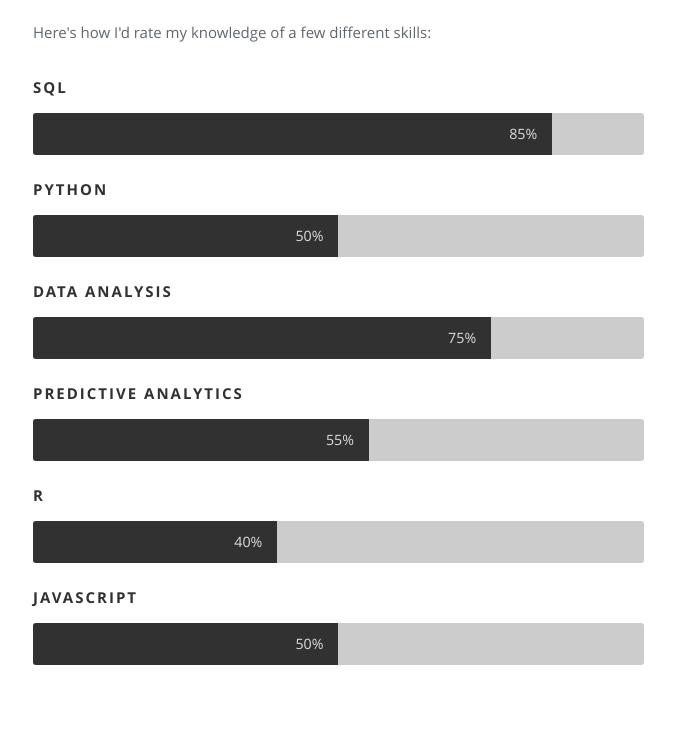
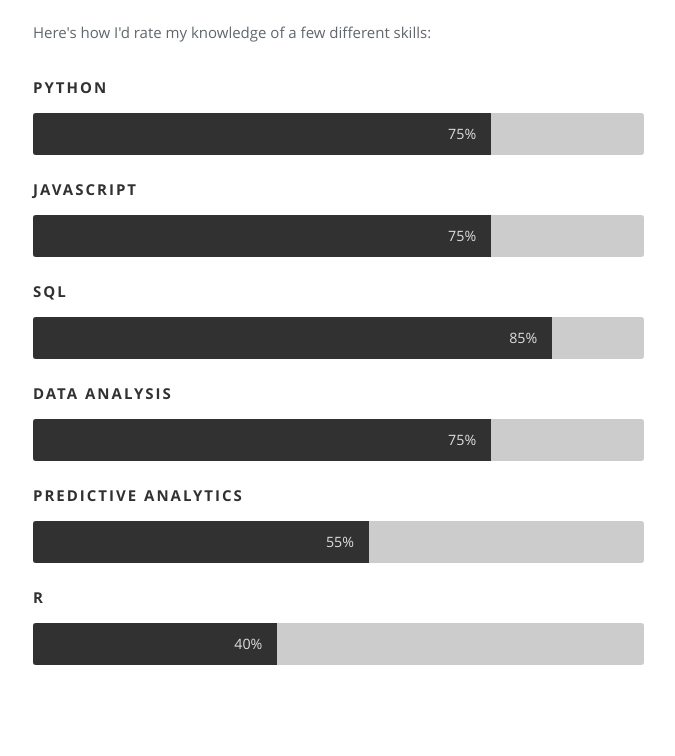
Before and after one commit to tedsilb/personal-site, a plain HTML site: page index.html in a window 1280 px wide. Shown: the part 3384-4140 px from the top of the page, without its empty margins (372-1047 px from the left). Drawn offline with Linux system fonts and the light colour scheme.

Commit message:
update skils

```diff
--- a/css/layout.css
+++ b/css/layout.css
@@ -326,32 +326,32 @@ ul#nav li.current a { color: #F06000; }
 }
 
 .skill1 {
-  width: 85%;
+  width: 75%;
   animation: skill1 2.5s ease;
   animation-delay: .20s;
 }
 .skill2 {
-  width: 50%;
+  width: 75%;
   animation: skill2 2.5s ease;
   animation-delay: .35s;
 }
 .skill3 {
-  width: 75%;
+  width: 85%;
   animation: skill3 2.5s ease;
   animation-delay: .50s;
 }
 .skill4 {
-  width: 55%;
+  width: 75%;
   animation: skill4 2.5s ease;
   animation-delay: .65s;
 }
 .skill5 {
-  width: 40%;
+  width: 55%;
   animation: skill5 2.5s ease;
   animation-delay: .80s;
 }
 .skill6 {
-  width: 50%;
+  width: 40%;
   animation: skill6 2.5s ease;
   animation-delay: .95s;
 }
--- a/index.html
+++ b/index.html
@@ -291,12 +291,12 @@
 
         <div class="bars">
           <ul class="skills">
-            <li><span class="bar-expand skill1">85%</span><em>SQL</em></li>
-            <li><span class="bar-expand skill2">50%</span><em>Python</em></li>
-            <li><span class="bar-expand skill3">75%</span><em>Data Analysis</em></li>
-            <li><span class="bar-expand skill4">55%</span><em>Predictive Analytics</em></li>
-            <li><span class="bar-expand skill5">40%</span><em>R</em></li>
-            <li><span class="bar-expand skill6">50%</span><em>JavaScript</em></li>
+            <li><span class="bar-expand skill1">75%</span><em>Python</em></li>
+            <li><span class="bar-expand skill2">75%</span><em>JavaScript</em></li>
+            <li><span class="bar-expand skill3">85%</span><em>SQL</em></li>
+            <li><span class="bar-expand skill4">75%</span><em>Data Analysis</em></li>
+            <li><span class="bar-expand skill5">55%</span><em>Predictive Analytics</em></li>
+            <li><span class="bar-expand skill6">40%</span><em>R</em></li>
           </ul>
         </div><!-- End skill-bars -->
       </div> <!-- End main-col -->
```
